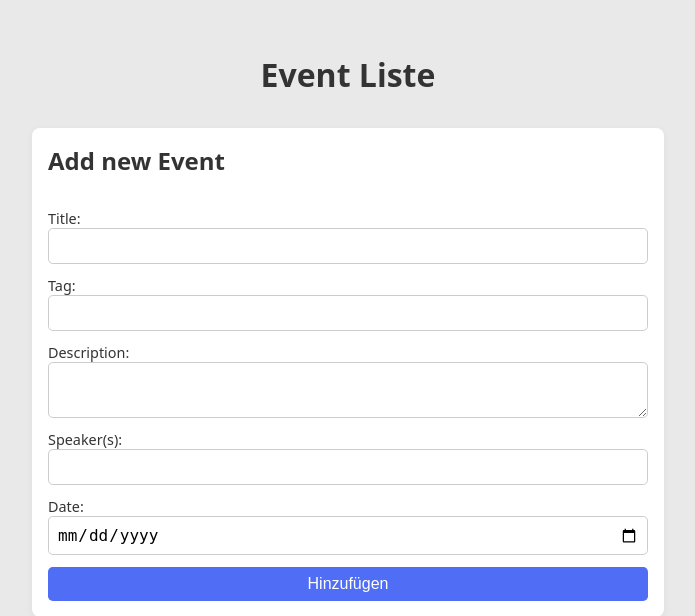
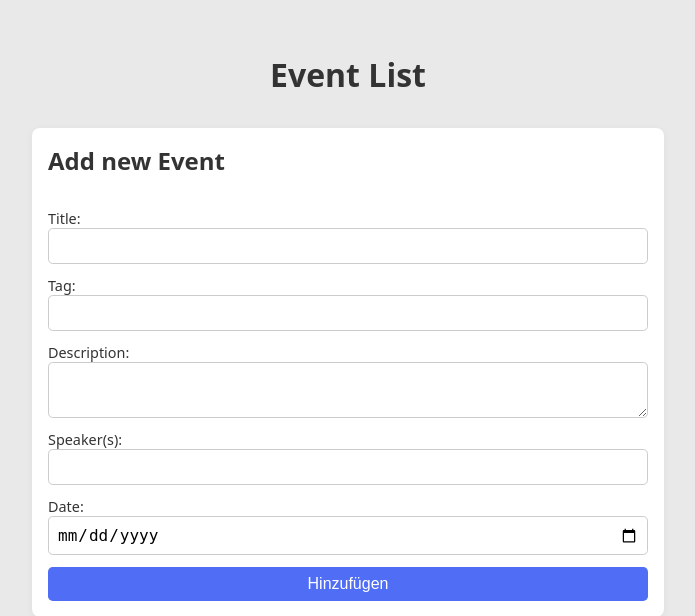
Before and after one commit to MatthiasKaesch/event-manager, a PHP site: page / in a window 1280 px wide. Shown: the top 616 px of the page, without its empty margins (292-987 px from the left). Run offline with PHP 8.4, Linux system fonts and the light colour scheme; data comes from the database, SQL or seed files in the repository.

Commit message:
fix language issue in headline

```diff
--- a/public/index.php
+++ b/public/index.php
@@ -14,7 +14,7 @@ $events = $repo->findAll();
     <link rel="stylesheet" href="assets/styles.css">
 </head>
 <body>
-    <h1>Event Liste</h1>
+    <h1>Event List</h1>
 
       <form action="create.php" method="POST" class="event_form">
         <h2>Add new Event</h2>
```
